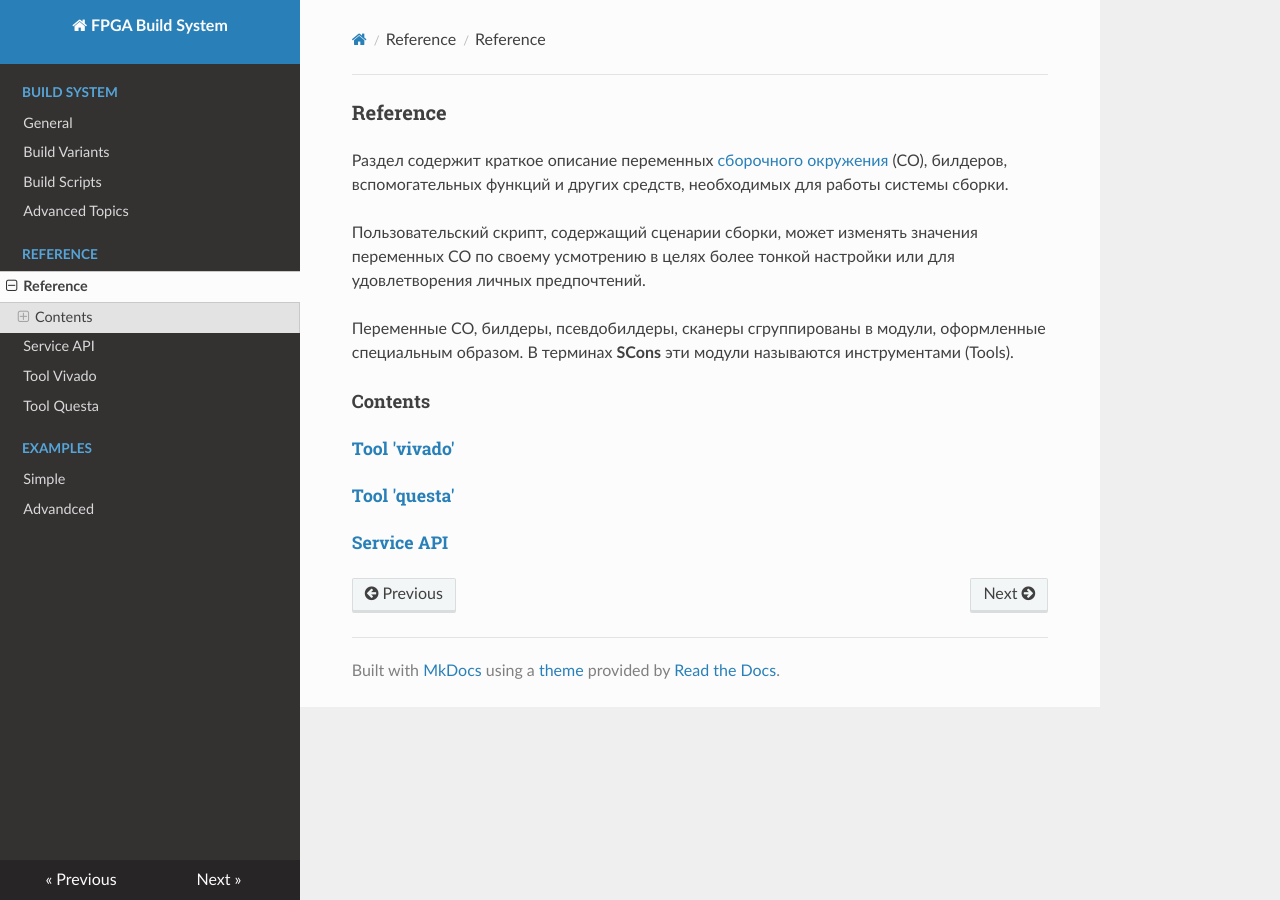
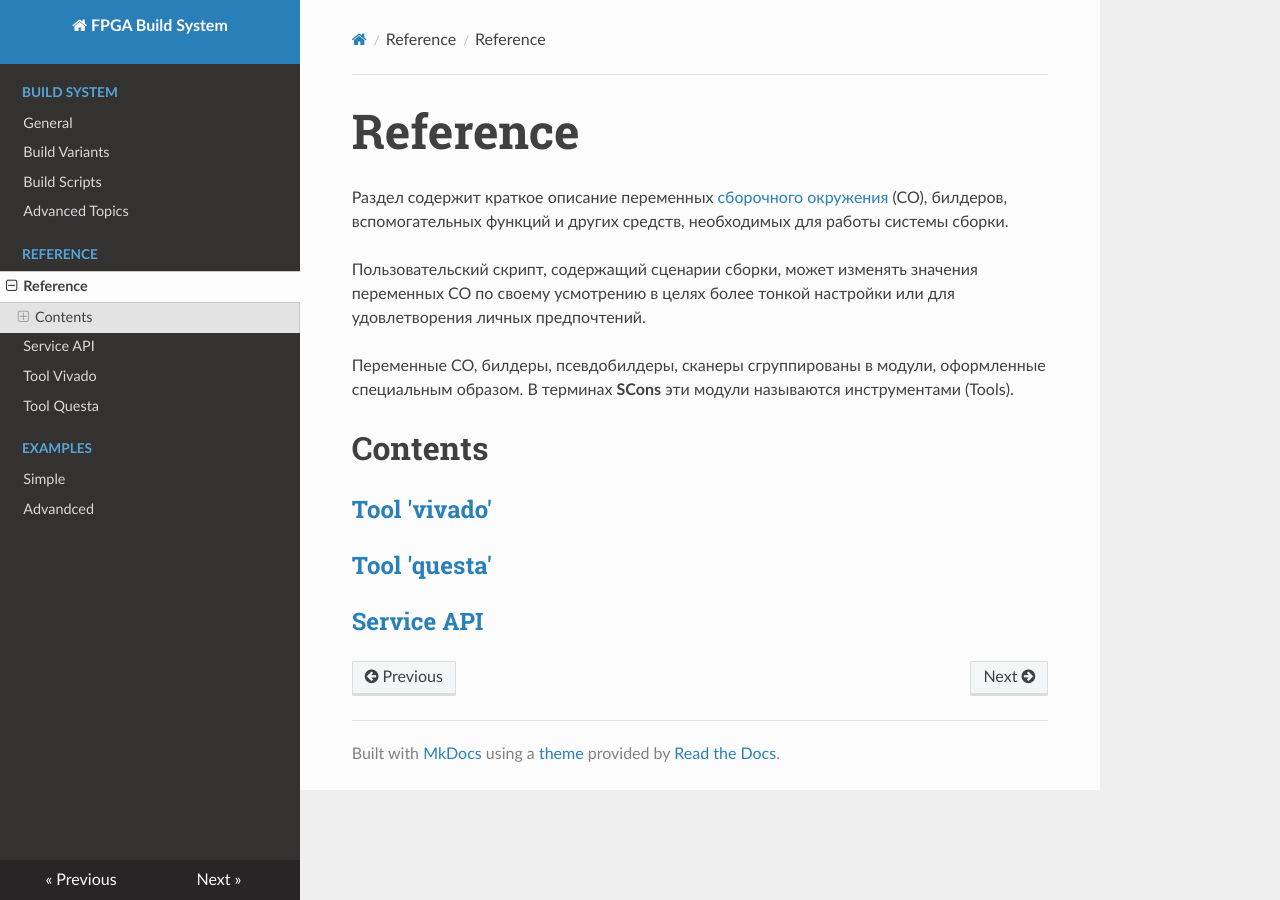
Before and after one commit to fpga-lib/fbsdocs, an MkDocs documentation site: the page built from docs/Reference.md, in a window 1280 px wide. Built offline with MkDocs 1.6.1, drawn with Linux system fonts in a browser that asks for light colours; nearby versions of some CDN libraries.

Commit message:
add style sheet

```diff
--- /dev/null
+++ b/docs/extra.css
@@ -0,0 +1,12 @@
+
+h3 {
+  font-size: 48px;
+}
+
+h4 {
+  font-size: 32px;
+}
+
+h5 {
+  font-size: 24px;
+}
```
Also changed, not shown: docs/Build-Variants.md (line endings or trailing spaces).
